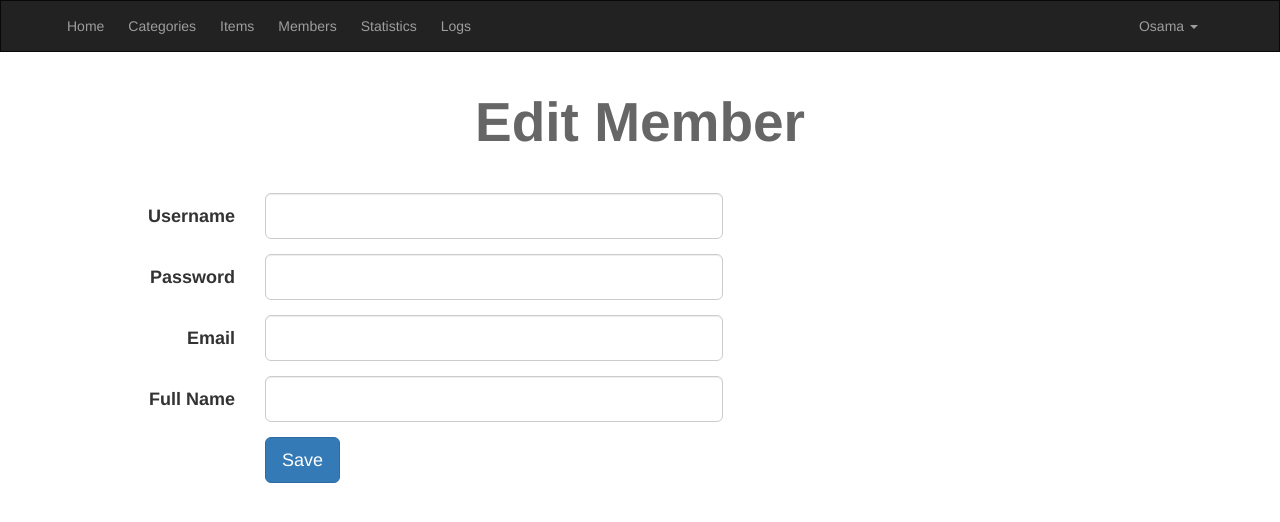
After one commit to ahmedelashry0/e-commerce_PHPNative, a PHP site: page /members.php?do=Edit&ID=1 in a window 1280 px wide. The commit adds this page. Shown: the top 522 px of the page. Run offline with PHP 8.4, Linux system fonts and the light colour scheme; the visitor is signed in with stand-in values (Sample User, id 1).

Commit message:
Added members page and edit profile section

```diff
--- a/admin/includes/languages/en.php
+++ b/admin/includes/languages/en.php
@@ -4,11 +4,11 @@ function lang($phrase)
 {
     static $lang = array(
         //Dashboard Phrases
-        'HOME_ADMIN'    => 'ADMIN',
-        'CATEGORIES'           => 'Categories',
+        'HOME_ADMIN'    => 'Home',
+        'CATEGORIES'    => 'Categories',
         'ITEMS'         => 'Items',
         'MEMBERS'       => 'Members',
-        'COMMENTS'    => 'Statistics',
+        'COMMENTS'      => 'Statistics',
         'LOGS'          => 'Logs',
     );
     return $lang[$phrase];
--- a/admin/includes/templates/navbar.php
+++ b/admin/includes/templates/navbar.php
@@ -14,13 +14,14 @@
                 <li><a href="#"><?php echo lang('ITEMS') ?></a></li>
                 <li><a href="#"><?php echo lang('MEMBERS') ?></a></li>
                 <li><a href="#"><?php echo lang('COMMENTS') ?></a></li>
+                <li><a href="#"><?php echo lang('LOGS') ?></a></li>
             </ul>
             <ul class="nav navbar-nav navbar-right">
                 <li class="dropdown">
                     <a href="#" class="dropdown-toggle" data-toggle="dropdown" role="button" aria-haspopup="true" aria-expanded="false">Osama <span class="caret"></span></a>
                     <ul class="dropdown-menu">
                         <li><a href="#">Visit Shop</a></li>
-                        <li><a href="#">Edit Profile</a></li>
+                        <li><a href="members.php?do=Edit&ID=<?php echo $_SESSION['ID'] ?>">Edit Profile</a></li>
                         <li><a href="#">Settings</a></li>
                         <li><a href="logout.php">Logout</a></li>
                     </ul>
--- a/admin/layouts/css/backend.css
+++ b/admin/layouts/css/backend.css
@@ -74,3 +74,48 @@ body {
     position: relative;
 }
 /* End Bootstrap Edits
+/* Start Members Page */
+
+h1 {
+	font-size: 55px;
+	margin: 40px 0;
+	font-weight: bold;
+	color: #666;
+}
+
+.show-pass {
+	position: absolute;
+	top: 6px;
+	right: -30px;
+}
+
+.manage-members img {
+	width: 50px;
+	height: 50px;
+}
+
+.main-table {
+	-webkit-box-shadow: 0 3px 10px #CCC;
+	-moz-box-shadow: 0 3px 10px #CCC;
+	box-shadow: 0 3px 10px #CCC;
+}
+
+.main-table td {
+	background-color: #FFF;
+	vertical-align: middle !important;
+}
+
+.main-table tr:first-child td { /* You Can Use Thead */
+	background-color: #333;
+	color: #FFF;
+}
+
+.main-table .btn {
+	padding: 3px 10px;
+}
+
+.activate {
+	margin-left: 5px;
+}
+
+/* End Members Page */
--- /dev/null
+++ b/admin/members.php
@@ -0,0 +1,63 @@
+<?php
+session_start();
+$pageTitle = 'MEMBERS';
+if (isset($_SESSION['Username'])) {
+    include 'init.php';
+
+    $do = isset($_GET['do']) ? $_GET['do'] : 'Manage';
+    if ($do == 'Manage') {
+        //Start Manage page
+    } elseif ($do == 'Edit') { //Edit page
+?>
+
+        <h1 class="text-center">Edit Member</h1>
+        <div class="container">
+            <form class="form-horizontal">
+                <!-- Start Username Field -->
+                <div class="form-group form-group-lg">
+                    <label class="col-sm-2 control-label">Username</label>
+                    <div class="col-sm-10 col-md-5">
+                        <input type="text" name="username" class="form-control" autocomplete="off" required="required" />
+                    </div>
+                </div>
+                <!-- End Username Field -->
+                <!-- Start Password Field -->
+                <div class="form-group form-group-lg">
+                    <label class="col-sm-2 control-label">Password</label>
+                    <div class="col-sm-10 col-md-5">
+                        <input type="password" name="newpassword" class="form-control" autocomplete="new-password" />
+                    </div>
+                </div>
+                <!-- End Password Field -->
+                <!-- Start Email Field -->
+                <div class="form-group form-group-lg">
+                    <label class="col-sm-2 control-label">Email</label>
+                    <div class="col-sm-10 col-md-5">
+                        <input type="email" name="email" class="form-control" />
+                    </div>
+                </div>
+                <!-- End Email Field -->
+                <!-- Start Full Name Field -->
+                <div class="form-group form-group-lg">
+                    <label class="col-sm-2 control-label">Full Name</label>
+                    <div class="col-sm-10 col-md-5">
+                        <input type="text" name="full" class="form-control" />
+                    </div>
+                </div>
+                <!-- End Full Name Field -->
+                <!-- Start Submit Field -->
+                <div class="form-group form-group-lg">
+                    <div class="col-sm-offset-2 col-sm-10">
+                        <input type="submit" value="Save" class="btn btn-primary btn-lg" />
+                    </div>
+                </div>
+                <!-- End Submit Field -->
+            </form>
+        </div>
+
+<?php  }
+    include $tpl . 'footer.php';
+} else {
+    header('Location: index.php'); // Redirect to dashboard page
+    exit();
+}
```
Also changed, not shown: admin/index.php (+12 -1 lines), admin/page.php (+9 -9 lines).
